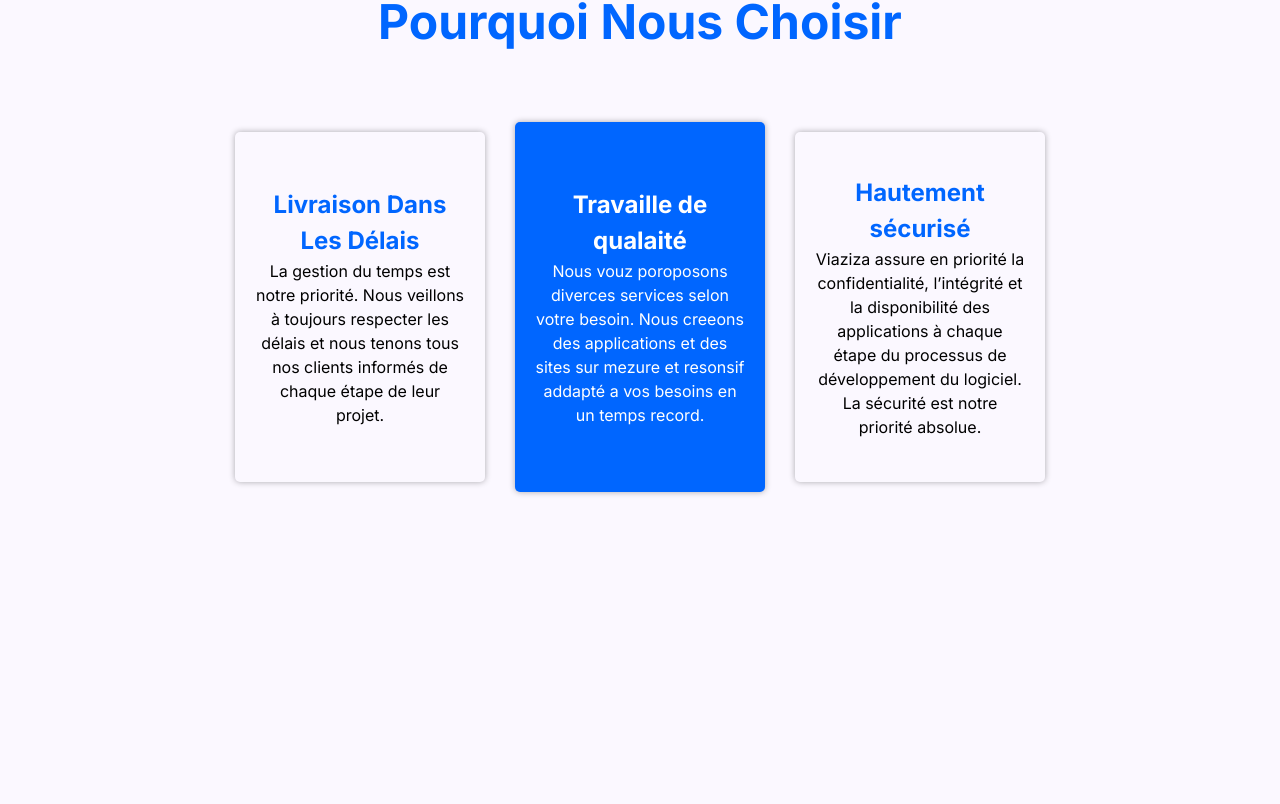
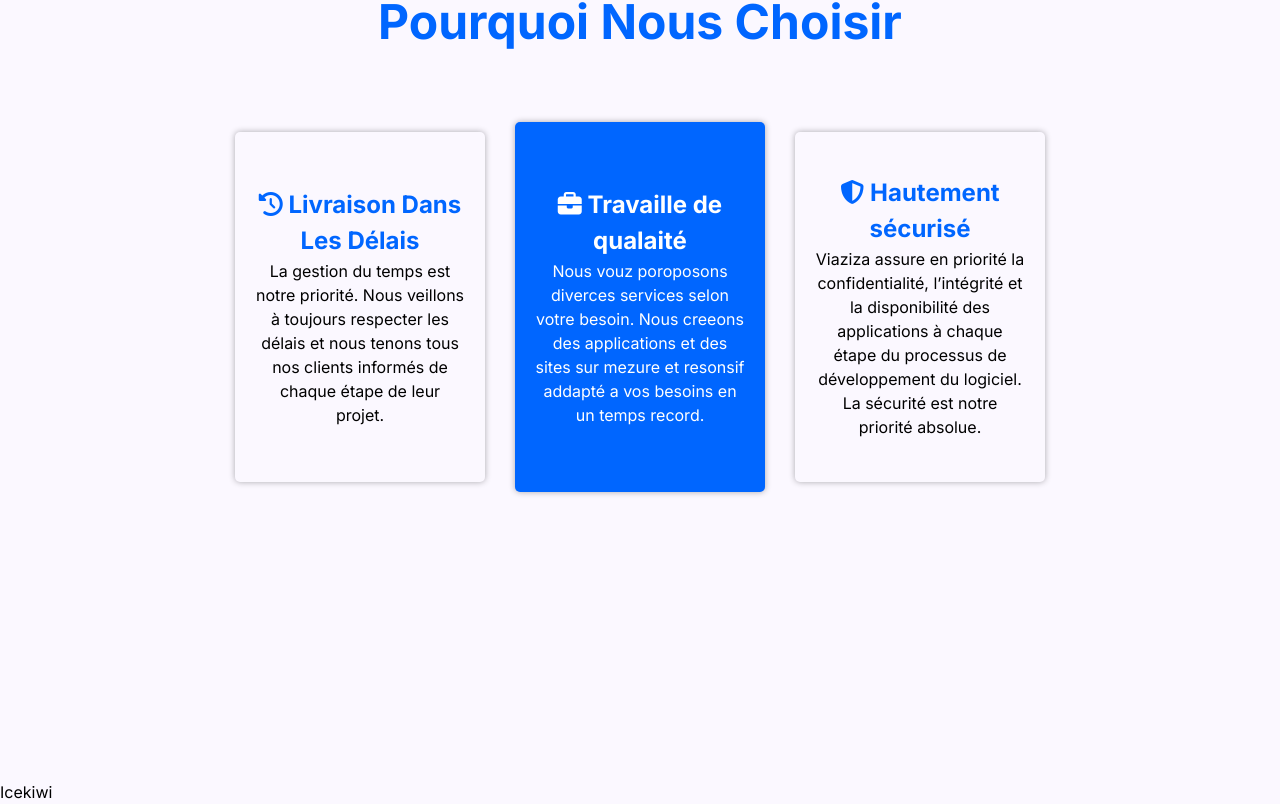
Before and after one commit to icekiwisoft/Icekiwi, a React (Vite) app: page / in a window 1280 px wide. Shown: the part 3982-4786 px from the top of the page. Before the commit the page ends 4762 px from the top, so only its background shows below. Built offline with nearby package versions, Linux system fonts and the light colour scheme.

Commit message:
New submit on icons

```diff
--- a/index.html
+++ b/index.html
@@ -9,6 +9,8 @@
       content="Web site created using create-react-app"
     />
 
+    <link rel="stylesheet" href="https://cdnjs.cloudflare.com/ajax/libs/font-awesome/6.5.1/css/all.min.css" integrity="sha512-DTOQO9RWCH3ppGqcWaEA1BIZOC6xxalwEsw9c2QQeAIftl+Vegovlnee1c9QX4TctnWMn13TZye+giMm8e2LwA==" crossorigin="anonymous" referrerpolicy="no-referrer" />
+
 
     <title>Icekiwi</title>
   </head>
--- a/src/Pages/Home/Home.scss
+++ b/src/Pages/Home/Home.scss
@@ -282,6 +282,10 @@
         justify-content: center;
         align-items: center;
         gap: 30px;
+        :hover {
+            cursor: pointer;
+        }
+
         div {
             display: flex;
             justify-content: center;
@@ -299,15 +303,20 @@
                 font-weight: 700;
             }
         }
+
         div:nth-child(2) {
             // -webkit-filter: invert(100%);
             // filter: invert(100%);
             background: var(--blue);
             color: white;
             min-height: calc(350px + 20px);
-            span{
+            span {
                 color: white;
             }
         }
     }
 }
+ footer{
+    position: static;
+    bottom: 0;
+ }
--- a/src/Pages/Home/Home.tsx
+++ b/src/Pages/Home/Home.tsx
@@ -116,23 +116,28 @@ const Home = () => {
         <h1>Pourquoi Nous Choisir</h1>
         <div className='cards'>
           <div>
-            <span>Livraison Dans Les Délais</span>
+            <span><i className="fa-solid fa-clock-rotate-left"> </i>&nbsp;Livraison Dans Les Délais</span>
             <p>La gestion du temps est notre priorité.
               Nous veillons à toujours respecter les délais et nous tenons tous nos clients informés de chaque étape de leur projet.</p>
           </div>
           <div>
-            <span>Travaille de qualaité</span>
+            <span> <i className="fa-solid fa-briefcase"></i>&nbsp;Travaille de qualaité</span>
             <p>Nous vouz poroposons diverces services selon votre besoin.
               Nous creeons des applications et des sites sur mezure et resonsif addapté a vos besoins en un temps record.</p>
           </div>
           <div>
-            <span>Hautement sécurisé</span>
+            <span><i className="fa-solid fa-shield-halved"></i>&nbsp;Hautement sécurisé</span>
             <p>Viaziza assure en priorité la confidentialité, l’intégrité et la disponibilité des applications à chaque étape du processus de développement du logiciel. La sécurité est notre priorité absolue.</p>
           </div>
 
         </div>
       </div>
 
+      <footer>
+        <span>Icekiwi</span>
+
+      </footer>
+
     </>
   )
 }
```
Also changed, not shown: src/Pages/Home/Home.css, 22 other files (tests, documents, lock files or other folders).
